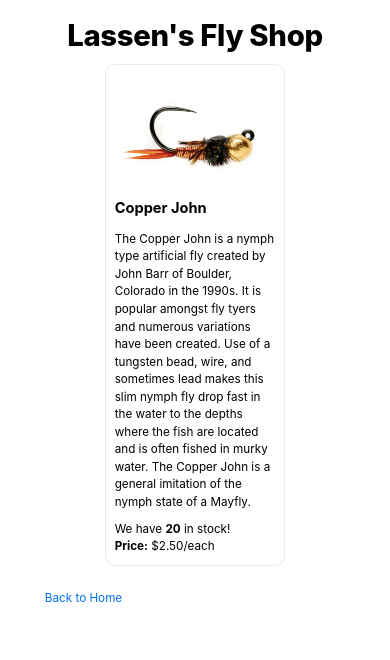
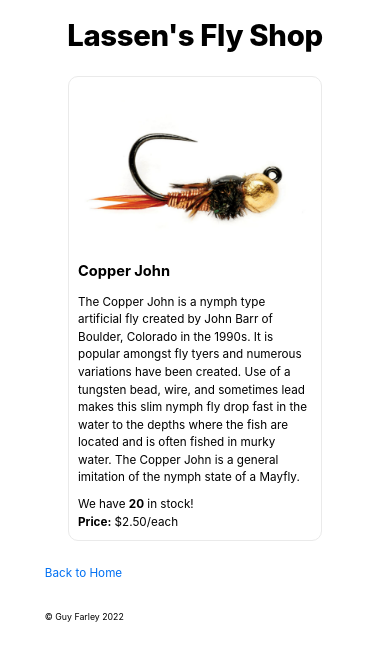
Before and after one commit to GuyFarley/lassen-fly-shop, a Next.js app: page /items/1 in a window 390 px wide. Shown: the top 660 px of the page. Built offline with nearby package versions, Linux system fonts and the light colour scheme.

Commit message:
Added footer, cleaned up

```diff
--- a/components/layout.js
+++ b/components/layout.js
@@ -5,6 +5,7 @@
 
 const title = 'Lassen\'s Fly Shop';
 export const siteTitle = 'Lassen\'s Fly Shop';
+const footer = "© Guy Farley 2022";
 
 export default function Layout({ children, home }) {
   return (
@@ -42,6 +43,9 @@
           </Link>
         </div>}
       </main>
+      <footer className={styles.footer}>
+        {footer}
+      </footer>
     </div >
   );
 }
--- a/components/layout.module.css
+++ b/components/layout.module.css
@@ -48,17 +48,6 @@
   border-color: blue;
 }
 
-/* .card Link {
-  margin: 0 0 1rem 0;
-  font-size: 1.5rem;
-}
-
-.card p {
-  margin: 0;
-  font-size: 1.25rem;
-  line-height: 1.5;
-} */
-
 .logo {
   height: 1em;
   margin-left: 0.5rem;
@@ -66,6 +55,7 @@
 
 .panel {
   margin: 1rem;
+  margin-top: 3rem;
   padding: 1.5rem;
   text-align: left;
   color: inherit;
@@ -88,6 +78,13 @@
   border-color: blue;
 }
 
+.footer {
+  width: 90%;
+  padding-top: 7vw;
+  padding-bottom: 2vw;
+  font-size: .75rem;
+}
+
 @media (max-width: 900px) {
   .grid {
     width: 100%;
@@ -100,14 +97,22 @@
     line-height: 1.5;
   }
 
+  .panel {
+    width: 65vw;
+  }
+
   .panel p {
-    margin: 0;
+    margin-top: 0;
     font-size: 2rem;
     line-height: 1.5;
   }
 
   .backToHome {
     font-size: 2rem;
+  }
+
+  .footer {
+    font-size: 1.5rem;
   }
 }
 
--- a/pages/api/hello.js
+++ /dev/null
@@ -1,5 +0,0 @@
-// Next.js API route support: https://nextjs.org/docs/api-routes/introduction
-
-export default function handler(req, res) {
-  res.status(200).json({ name: 'John Doe' })
-}
--- a/styles/globals.css
+++ b/styles/globals.css
@@ -5,7 +5,6 @@
   font-family: -apple-system, BlinkMacSystemFont, Segoe UI, Roboto, Oxygen, Ubuntu,
     Cantarell, Fira Sans, Droid Sans, Helvetica Neue, sans-serif;
   line-height: 1.6;
-  /* font-size: 18px; */
   font-size: 1.5vw;
 }
 
```
Also changed, not shown: context/state.js (deleted, +0 -22 lines).
